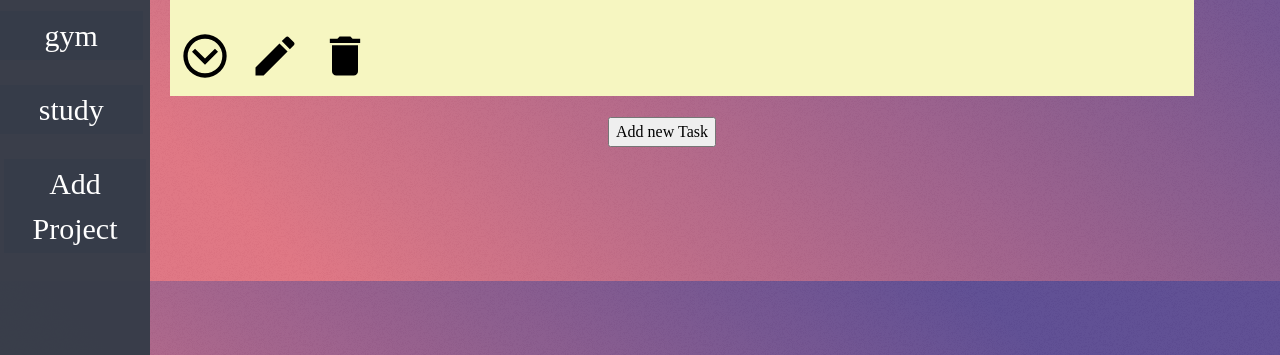
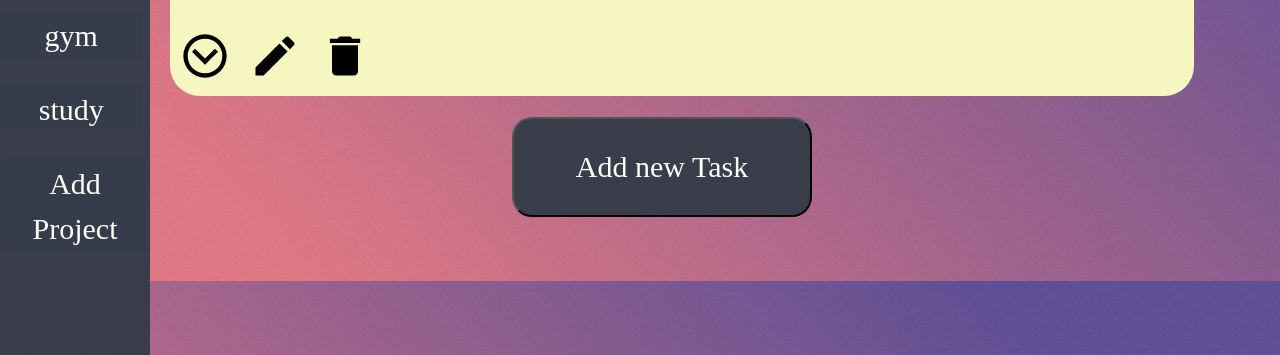
Before and after one commit to BrianRego03/to-do-list, a website built with webpack: page src/index.html in a window 1280 px wide. Shown: the part 519-874 px from the top of the page. Built offline with nearby package versions, Linux system fonts and the light colour scheme.

Commit message:
Add styling to buttons

```diff
--- a/src/style.css
+++ b/src/style.css
@@ -59,7 +59,7 @@
     font-weight: 400;
     font-family: Arial, Helvetica, sans-serif;
     padding-top: 10px;
-    border: 2px solid white;
+    border: 2px solid rgba(0,0,0,0);
   }
 
   .todoBody{
@@ -128,6 +128,7 @@
     min-height:80px;
     display:flex;
     flex-wrap: wrap;
+    border-radius: 30px;
   }
 
 
@@ -203,6 +204,21 @@
     justify-content: center;
   }
 
+  #addTaskButton{
+    width: 300px;
+    height: 100px;
+    border-radius: 20px;
+    background-color: rgba(55, 61, 73, 0.975);
+    color: white;
+    font-size: 30px;
+
+  }
+
+  #addTaskButton:hover{
+    background-color: rgba(0, 0, 0, 0.975);
+
+  }
+
   form{
     background-color: azure;
 
```
